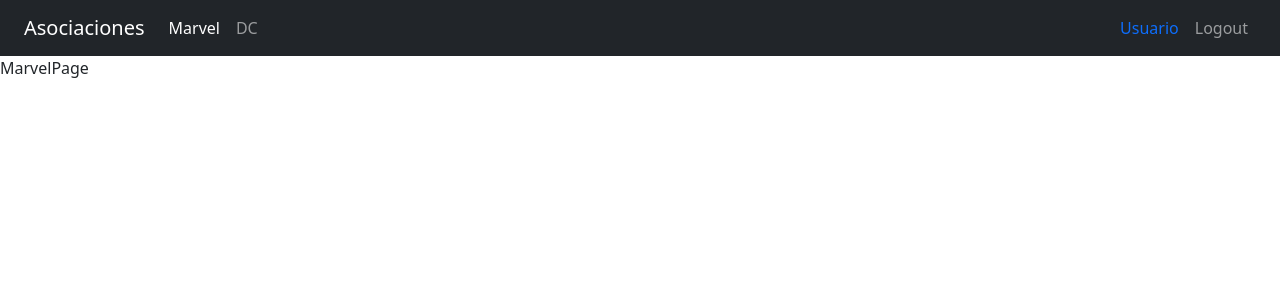
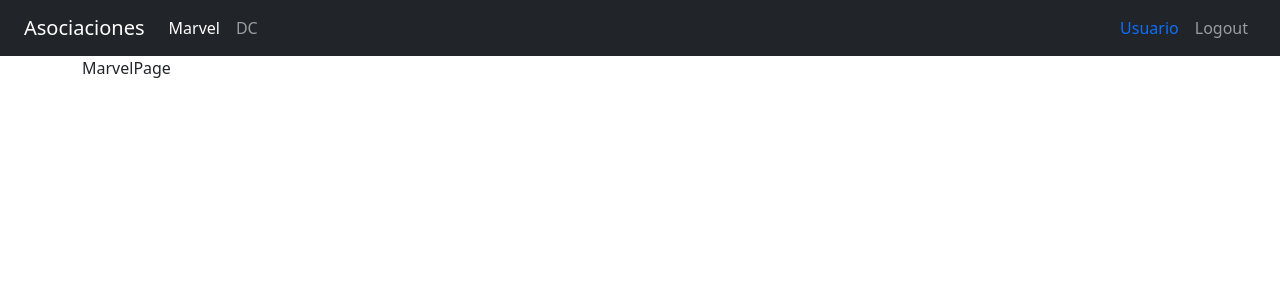
Before and after one commit to Alejandro-Figueiras/Curso-React-FH, a React (Vite) app in the folder 07-heroes-spa/: page /marvel in a window 1280 px wide. Shown: the top 300 px of the page. Built offline with nearby package versions, Linux system fonts and the light colour scheme.

Commit message:
07-heroes-spa add second routes file

```diff
--- /dev/null
+++ b/07-heroes-spa/src/heroes/routes/HeroesRoutes.tsx
@@ -0,0 +1,23 @@
+import { Navigate, Route, Routes } from "react-router"
+import { Navbar } from "../../ui/components/Navbar"
+import MarvelPage from "../pages/MarvelPage"
+import DcPage from "../pages/DcPage"
+
+const HeroesRoutes = () => {
+	return (
+		<>
+			<Navbar />
+
+			<div className='container'>
+				<Routes>
+					<Route path='marvel' element={<MarvelPage />} />
+					<Route path='dc' element={<DcPage />} />
+
+					<Route path='/*' element={<Navigate to='/marvel' />} />
+				</Routes>
+			</div>
+		</>
+	)
+}
+
+export default HeroesRoutes
--- a/07-heroes-spa/src/router/AppRouter.jsx
+++ b/07-heroes-spa/src/router/AppRouter.jsx
@@ -1,20 +1,13 @@
-import { Navigate, Route, Routes } from "react-router"
-import MarvelPage from "../heroes/pages/MarvelPage"
-import DcPage from "../heroes/pages/DcPage"
+import { Route, Routes } from "react-router"
 import LoginPage from "../auth/pages/LoginPage"
-import { Navbar } from "../ui/components/Navbar"
+import HeroesRoutes from "../heroes/routes/HeroesRoutes"
 
 const AppRouter = () => {
 	return (
 		<>
-			<Navbar />
-
 			<Routes>
-				<Route path='marvel' element={<MarvelPage />} />
-				<Route path='dc' element={<DcPage />} />
-
 				<Route path='login' element={<LoginPage />} />
-				<Route path='/*' element={<Navigate to='/marvel' />} />
+				<Route path='/*' element={<HeroesRoutes />} />
 			</Routes>
 		</>
 	)
```
